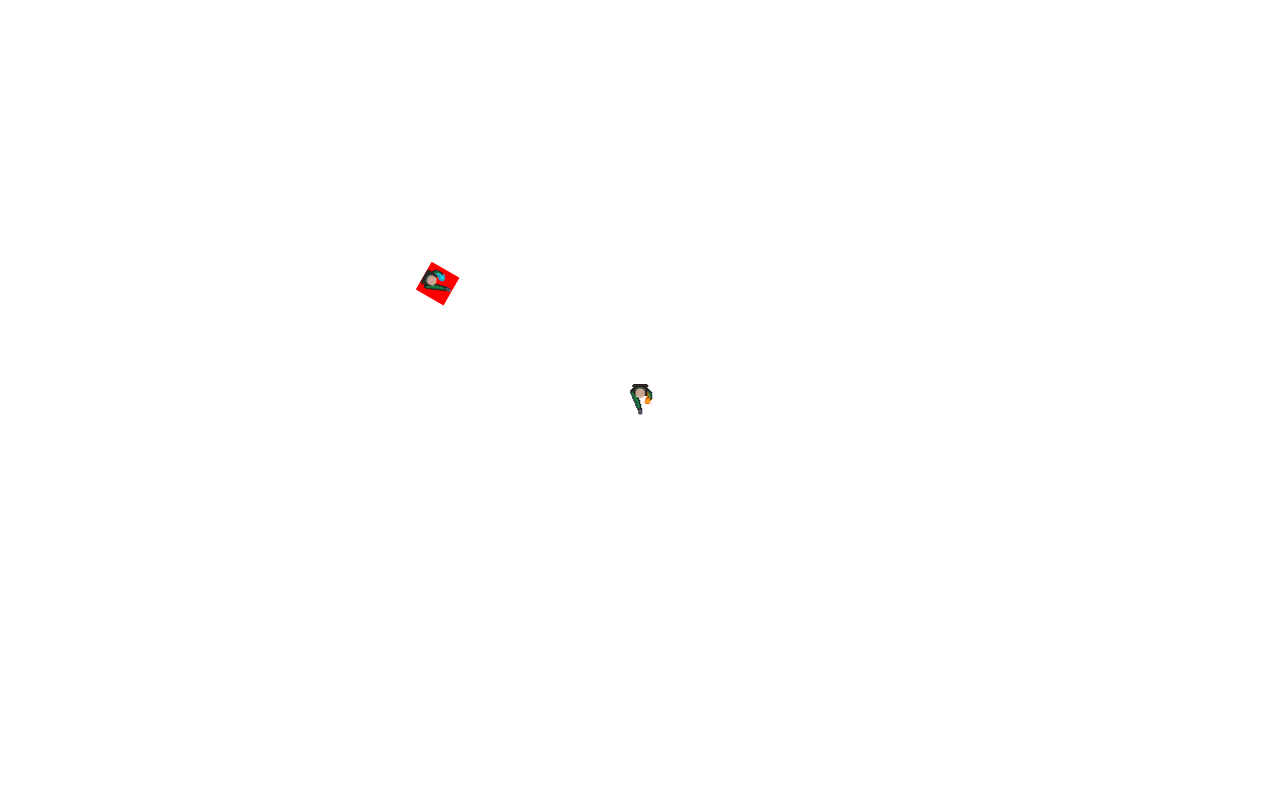
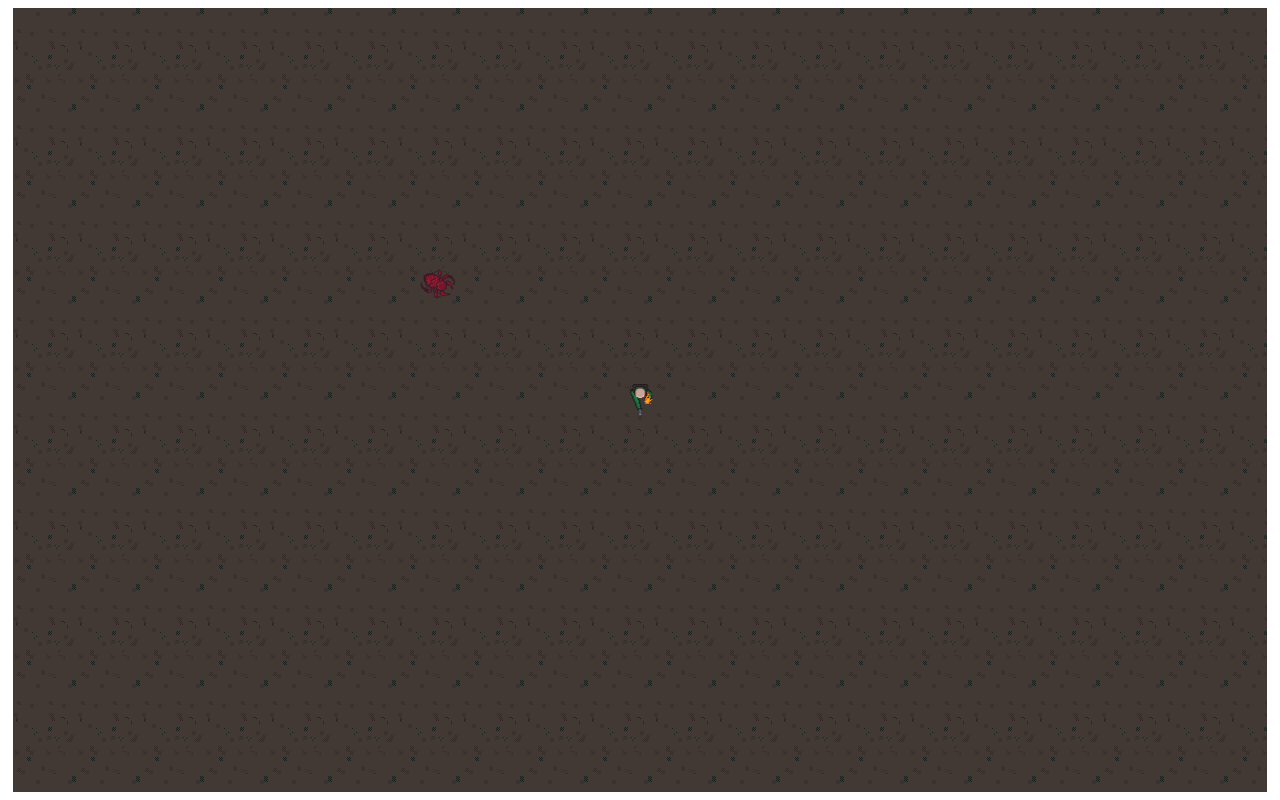
Before and after one commit to fcovacarh/dim-light-canvas-game, a plain HTML site: page index.html in a window 1280 px wide. Drawn offline with nearby package versions, Linux system fonts and the light colour scheme.

Commit message:
Added background to game

```diff
--- a/css/styles.css
+++ b/css/styles.css
@@ -7,4 +7,5 @@ body {
 }
 
 #game {
+    background-image: url('../images/bg.png');
 }
--- a/js/character.js
+++ b/js/character.js
@@ -29,7 +29,6 @@ class Character {
       this.ctx.save();
       this.ctx.translate(this.x, this.y);
       this.ctx.rotate(-this.rotation);
-      this.ctx.fillRect(-this.dimX/2, -this.dimY/2, this.dimX, this.dimY);
       this.ctx.drawImage(
         this.img,
         0,
--- a/js/enemy.js
+++ b/js/enemy.js
@@ -9,12 +9,10 @@ class Enemy extends Character {
     rotation,
     health,
     speed,
-    id,
     playerX,
     playerY
   ) {
     super(x, y, dimX, dimY, image, ctx, rotation, health, speed);
-    this.id = id;
     this.playerX = playerX;
     this.playerY = playerY;
   }
@@ -32,11 +30,6 @@ class Enemy extends Character {
     return getVectorMagnitude({x: this.playerX - this.x, y: this.playerY - this.y}) < playerDiameter;
   }
 
-  draw() {
-    this.ctx.fillStyle = "red";
-    super.draw();
-  }
-
   move() {
     var directionVector = this.getDirection(this.playerX, this.playerY);
     super.move(directionVector.x, directionVector.y);
--- a/js/game.js
+++ b/js/game.js
@@ -7,6 +7,7 @@ var PLAYER_SPEED = 5;
 var enemies = [];
 var nextEnemyId = 0;
 var ENEMIES_SPEED = 1;
+var ENEMIES_BASE_HEALTH = 3;
 var ENEMIES_FREQUENCY = 500;
 var shotsFired = [];
 
@@ -21,10 +22,10 @@ function init() {
 
   createPlayer(canvasW / 2, canvasH / 2);
   generateEnemy();
-  var frameCounter = 0;
+  var framesCounter = 0;
   var gameInterval = setInterval(() => {
-    frameCounter++;
-    if (frameCounter % ENEMIES_FREQUENCY === 0) {
+    framesCounter++;
+    if (framesCounter % ENEMIES_FREQUENCY === 0) {
       generateEnemy();
     }
     checkIfEnemiesAreShot();
@@ -38,7 +39,7 @@ function init() {
       }
     });
     ctx.clearRect(0, 0, canvasW, canvasH);
-    drawAll();
+    drawAll(framesCounter);
   }, 1000 / fps);
 }
 
@@ -105,17 +106,15 @@ function generateEnemy() {
       enemyY,
       32,
       32,
-      "images/player.png",
+      "images/enemy1.png",
       ctx,
       angle,
-      10,
+      ENEMIES_BASE_HEALTH,
       ENEMIES_SPEED,
-      nextEnemyId,
       player.x,
       player.y
     )
   );
-  nextEnemyId++;
 }
 
 function drawAll() {
--- a/js/player.js
+++ b/js/player.js
@@ -5,6 +5,8 @@ class Player extends Character {
   constructor(x, y, dimX, dimY, image, ctx, rotation, health, speed) {
     super(x, y, dimX, dimY, image, ctx, rotation, health, speed);
     this.img.src = image;
+    this.img.frames = 3;
+    this.img.frameIndex = 0;
     this.x = x;
     this.y = y;
     this.dimX = dimX;
@@ -16,21 +18,7 @@ class Player extends Character {
   }
 
   draw(canvasW, canvasH) {
-    this.ctx.save();
-    this.ctx.translate(this.x, this.y);
-    this.ctx.rotate(-this.rotation);
-    this.ctx.drawImage(
-      this.img,
-      0,
-      0,
-      this.dimX,
-      this.dimY,
-      this.dimX/2,
-      this.dimY/2,
-      -this.dimX,
-      -this.dimY
-    );
-    this.ctx.restore();
+    super.draw();
     ctx.fillStyle = `rgba(0,0,0,${1 - this.health/100})`;
     ctx.fillRect(0, 0, canvasW, canvasH);
 }
@@ -41,8 +29,8 @@ class Player extends Character {
       this.y,
       destX,
       destY,
+      5,
       10,
-      15,
       this.ctx,
       this.rotation,
       BASE_SHOT_SPEED,
```
Also changed, not shown: images/bg.png (added), images/enemy1.png (added).
